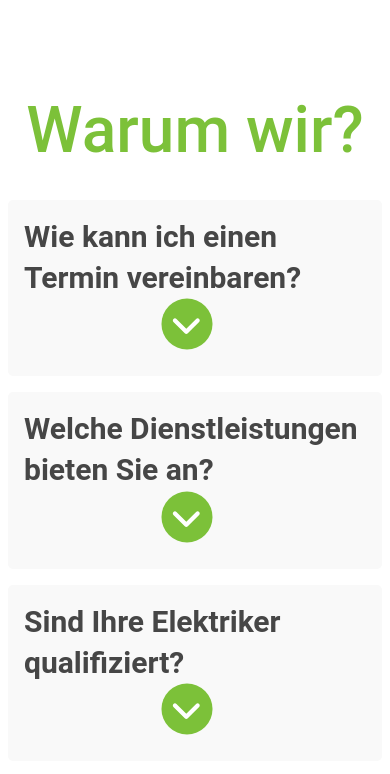
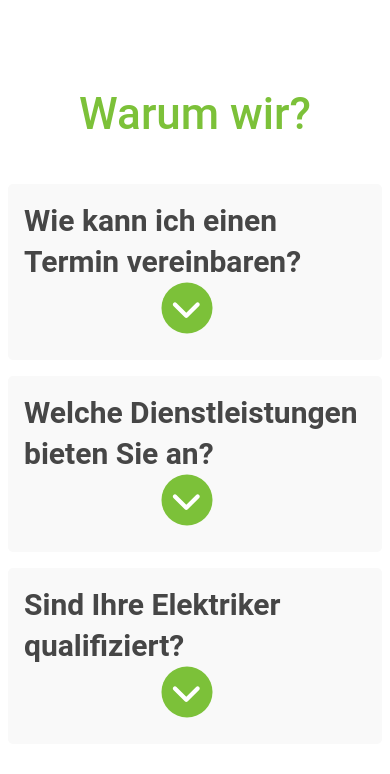
Before and after one commit to khaled-Alahmad/handwerker-front, a Next.js app: page /FAQ/FAQ in a window 390 px wide. Shown: the top 774 px of the page. Built offline with nearby package versions, Linux system fonts and the light colour scheme.

Commit message:
fix size text in mobile screen

```diff
--- a/src/styles/Home.module.css
+++ b/src/styles/Home.module.css
@@ -34,7 +34,7 @@
 }
 
 .heroTitle {
-  margin-top: 6rem;
+  margin-top: 8rem;
   font-family: "Roboto";
   font-style: normal;
   font-weight: 800;
@@ -891,12 +891,39 @@
 }
 
 @media (max-width: 768px) {
+  .formGroup input,
+  .formGroup select,
+  .formGroup textarea {
+    font-size: 22px;
+  }
+  .inactive {
+    font-size: 24px;
+  }
+  .faqSection h2,
+  .contactUsSection h2,
+  .appointmentSection h2,
+  .whyUsSection h2 ,
+  .testimonialsSection h2 {
+    font-size: 44px;
+  }
+  .copyright,
+  .bottomColumn a,
+  .bottomColumn p,
+  .contactItem p,
+  .navLinks a,
+  .locationContent {
+    font-size: 26px;
+  }
+  .formGroup label {
+    font-size: 14px;
+  }
   .contactItem p {
     width: 70%;
     text-align: left;
   }
   .submitButton {
     margin: 0 0;
+    font-size: 22px;
   }
   .formContainer {
     max-width: 100%;
```
